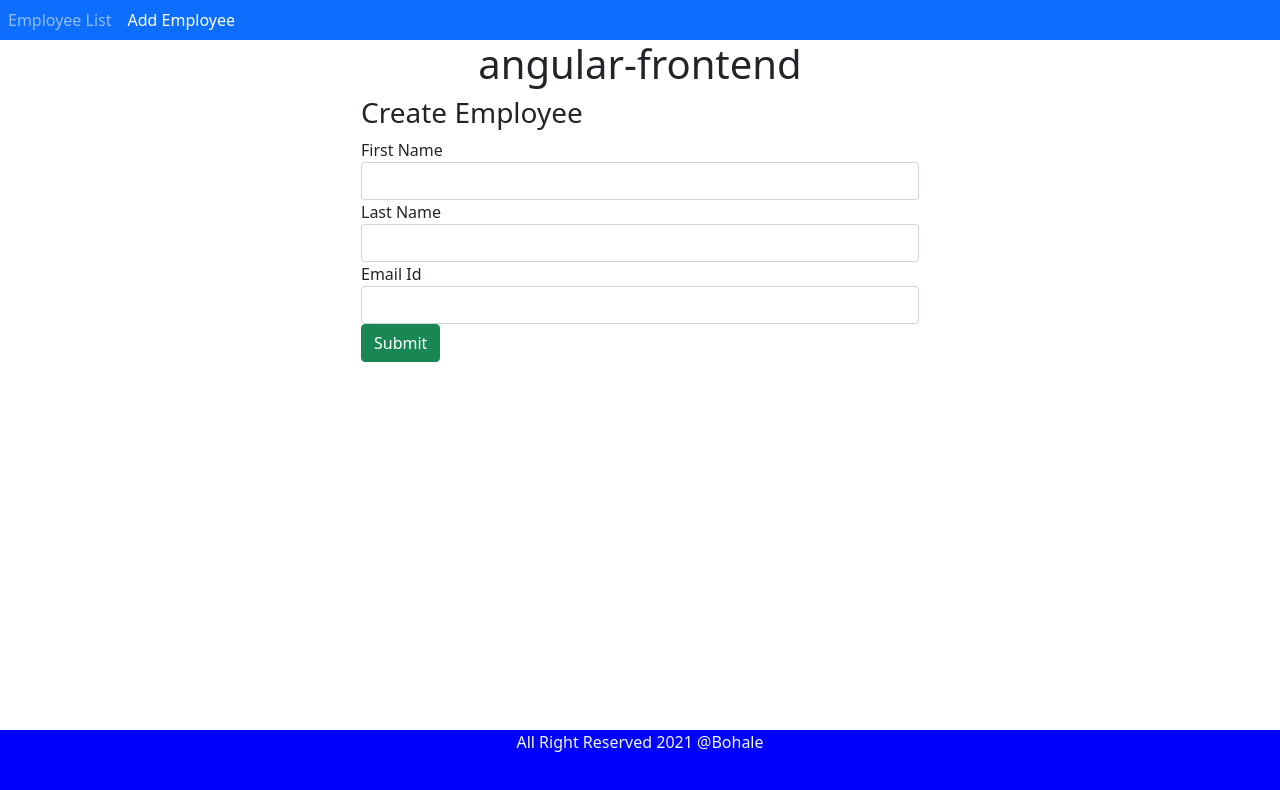
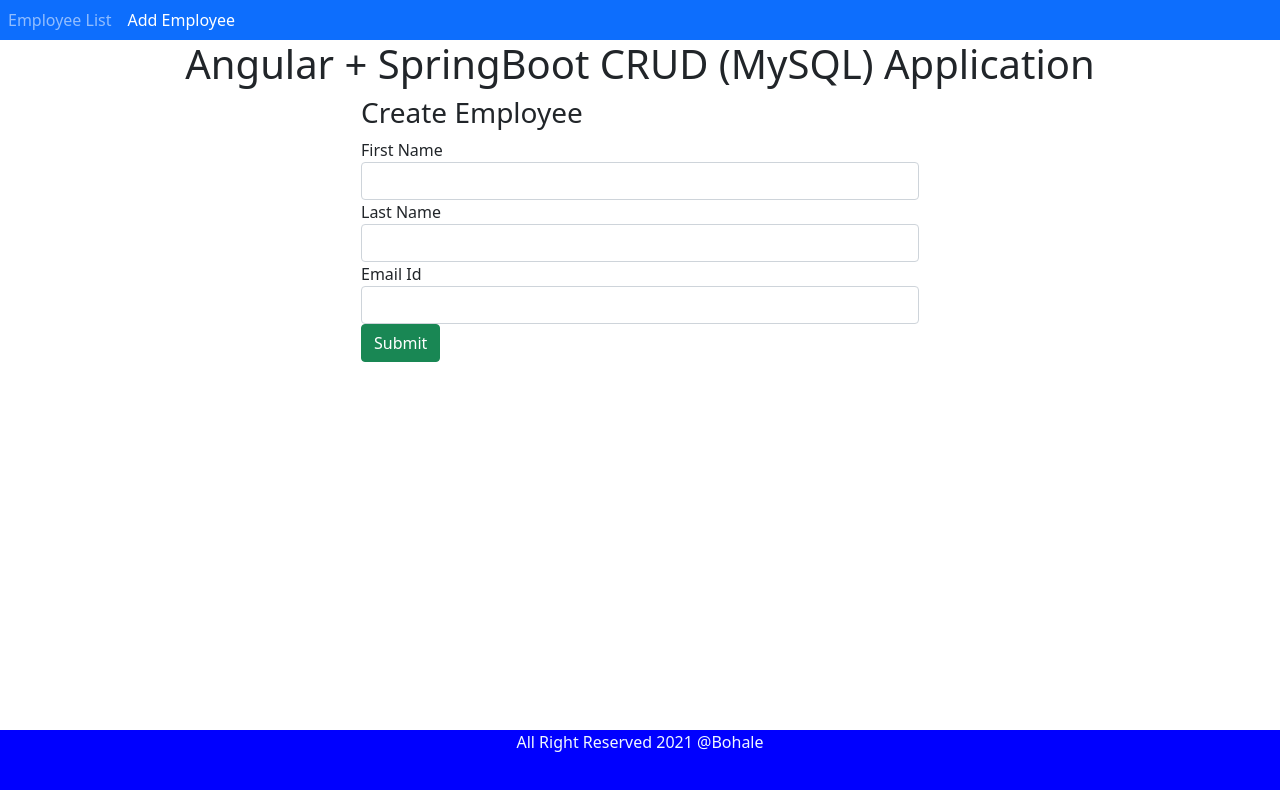
Before and after one commit to bohale/springboot-angular-crud-app, an Angular app in the folder angular-frontend/: page /create-employee in a window 1280 px wide. Shown: the top 790 px of the page. Built offline with nearby package versions, Linux system fonts and the light colour scheme.

Commit message:
redirect to employee list

```diff
--- a/angular-frontend/src/app/app.component.ts
+++ b/angular-frontend/src/app/app.component.ts
@@ -6,5 +6,5 @@ import { Component } from '@angular/core';
   styleUrls: ['./app.component.css']
 })
 export class AppComponent {
-  title = 'angular-frontend';
+  title = 'Angular + SpringBoot CRUD (MySQL) Application';
 }
--- a/angular-frontend/src/app/create-employee/create-employee.component.ts
+++ b/angular-frontend/src/app/create-employee/create-employee.component.ts
@@ -11,26 +11,36 @@ import { Router } from '@angular/router';
 export class CreateEmployeeComponent implements OnInit {
 
   employee: Employee = new Employee();
-  constructor(private employeeService: EmployeeService,
-    private router: Router) { };
+
+  //inject Employee Service, Router
+  constructor(
+    private employeeService: EmployeeService,
+    private router: Router
+  ) { };
 
   ngOnInit(): void {
   }
 
+  //save employee
   saveEmployee() {
     this.employeeService.createEmployee(this.employee).subscribe( data => {
         console.log(data);
+        this.goToEmployeeList();
         },
         error => console.log(error)
     );
   }
 
+  //list of employees
   goToEmployeeList(){
     this.router.navigate(['/employees']);
   }
 
+  //employee details from Submit form
+  //go save
   onSubmit() {
     console.log(this.employee)
     this.saveEmployee();
+    //this.goToEmployeeList();
   }
 }
```
